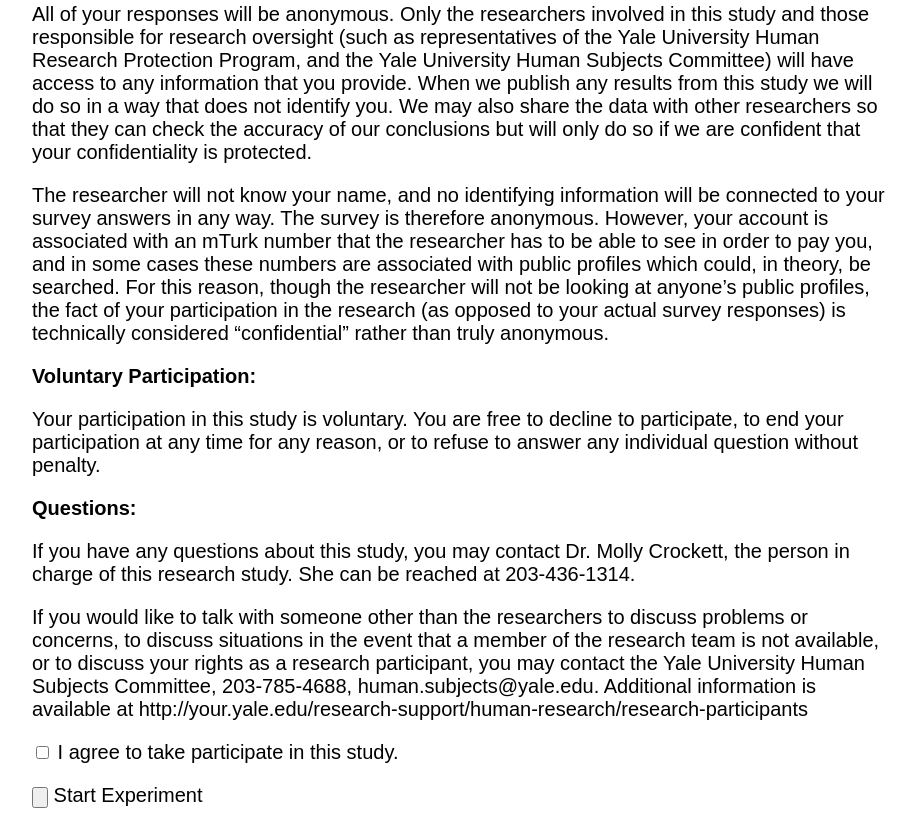
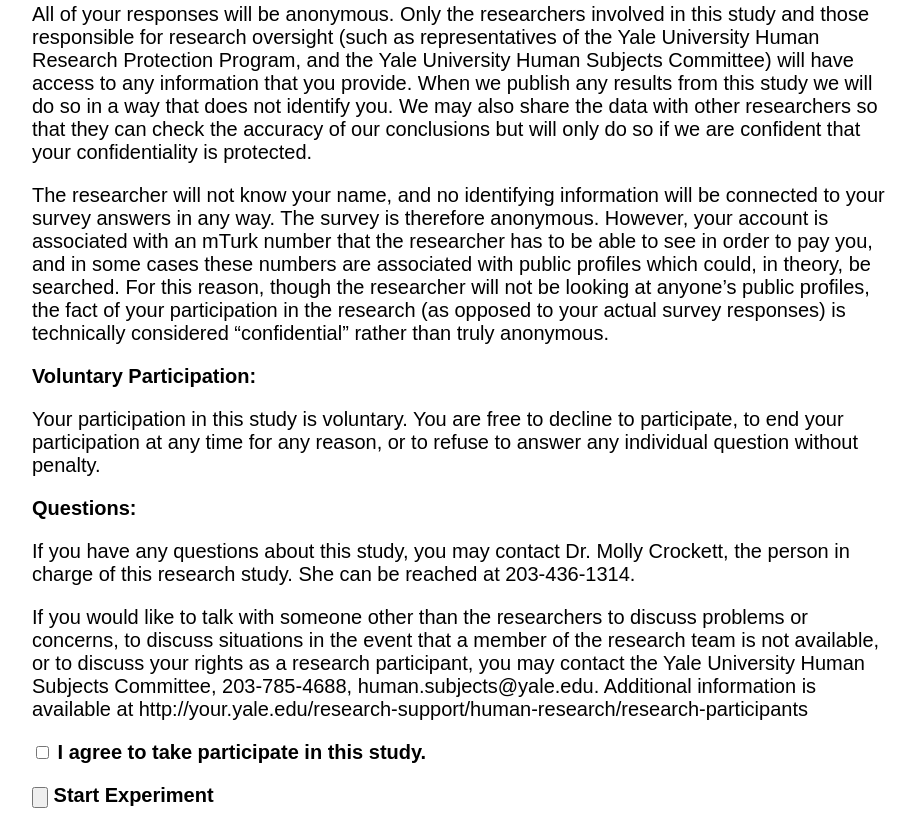
Before and after one commit to carlsonrw/sInf_experiment, a plain HTML site: page consent.html in a window 1280 px wide. Shown: the part 1039-1867 px from the top of the page, without its empty margins (176-1092 px from the left). Drawn offline with Linux system fonts and the light colour scheme.

Commit message:
bold texct

```diff
--- a/consent.html
+++ b/consent.html
@@ -72,15 +72,15 @@
             If you have any questions about this study, you may contact Dr. Molly Crockett, the person in charge of this research study. She can be reached at 203-436-1314.
         </p>
         <p>
-            If you would like to talk with someone other than the researchers to discuss problems or concerns, to discuss situations in the event that a member of the research team is not available, or to discuss your rights as a research participant, you may contact the Yale University Human Subjects Committee, 203-785-4688, human.subjects@yale.edu. Additional information is available at http://your.yale.edu/research-support/human-research/research-participants
+            If you would like to talk with someone other than the researchers to discuss problems or concerns, to discuss situations in the event that a member of the research team is not available, or to discuss your rights as a research participant, you may contact the Yale University Human Subjects Committee, 203-785-4688, human.subjects@yale.edu. Additional information is available at http://your.yale.edu/research-support/human-research/research-participants<br>
         </p>
         <p>
             <input type="checkbox" id="consent_checkbox"/>
-            I agree to take participate in this study.
+            <b>I agree to take participate in this study.</b>
         </p>
         <p>
             <input type="button" id="start">
-            Start Experiment
+            <b>Start Experiment</b>
         </button>
         </p>
 </div>
```
